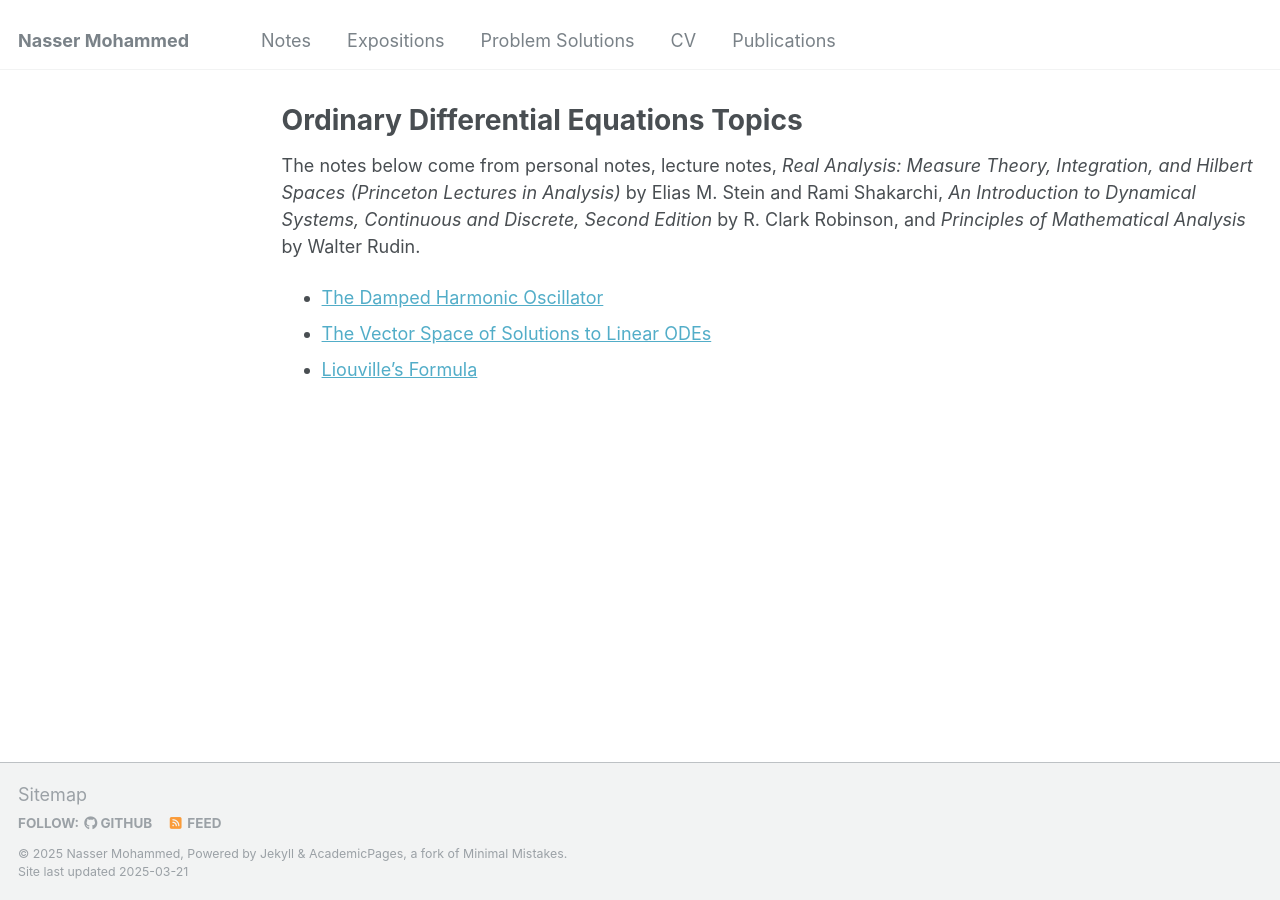
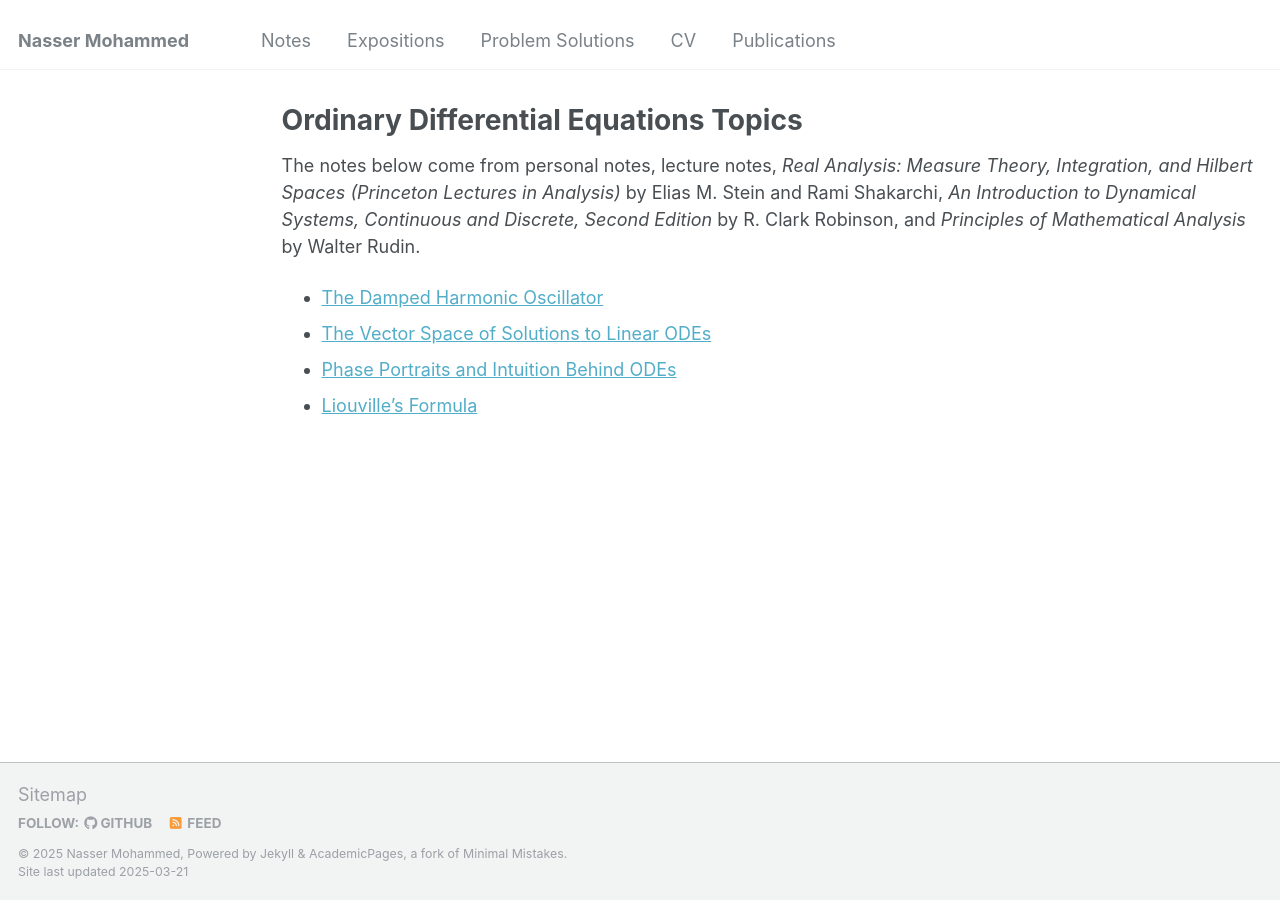
Before and after one commit to Nasser-Mohammed/Nasser-Mohammed.github.io, a Jekyll site: the page built from _pages/notes/ode/nav.md, in a window 1280 px wide. Built offline with Jekyll 4.4.1, drawn with Linux system fonts in a browser that asks for light colours.

Commit message:
Update nav.md

```diff
--- a/_pages/notes/ode/nav.md
+++ b/_pages/notes/ode/nav.md
@@ -7,4 +7,5 @@ author_profile: false
 The notes below come from personal notes, lecture notes, *Real Analysis: Measure Theory, Integration, and Hilbert Spaces (Princeton Lectures in Analysis)* by Elias M. Stein and Rami Shakarchi, *An Introduction to Dynamical Systems, Continuous and Discrete, Second Edition* by R. Clark Robinson, and *Principles of Mathematical Analysis* by Walter Rudin.
 - [The Damped Harmonic Oscillator](damped-harmonic-oscillator.md)
 - [The Vector Space of Solutions to Linear ODEs](ode-solutions.md)
+- [Phase Portraits and Intuition Behind ODEs](phase-portrait.md)
 - [Liouville's Formula](liouville-formula.md)
```
